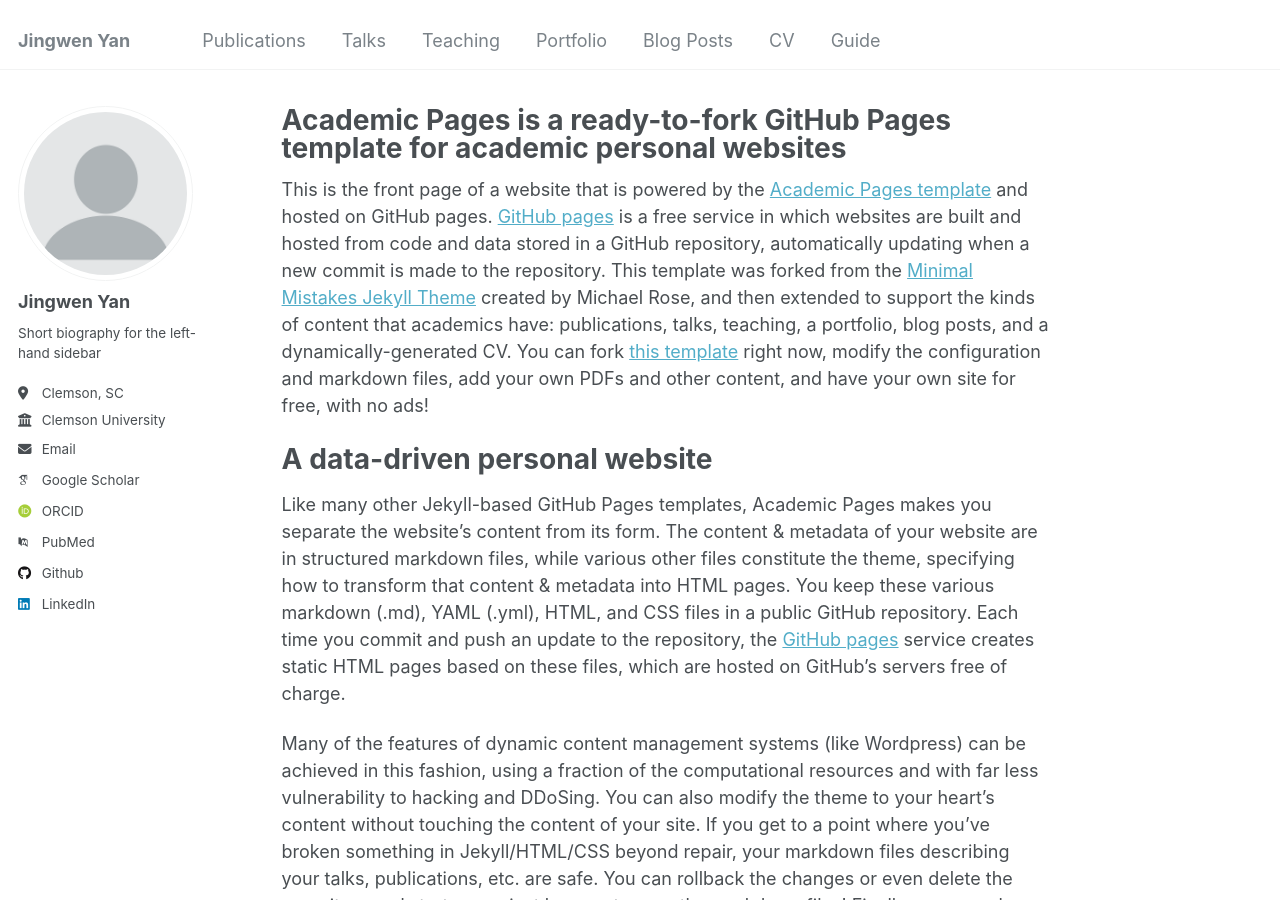
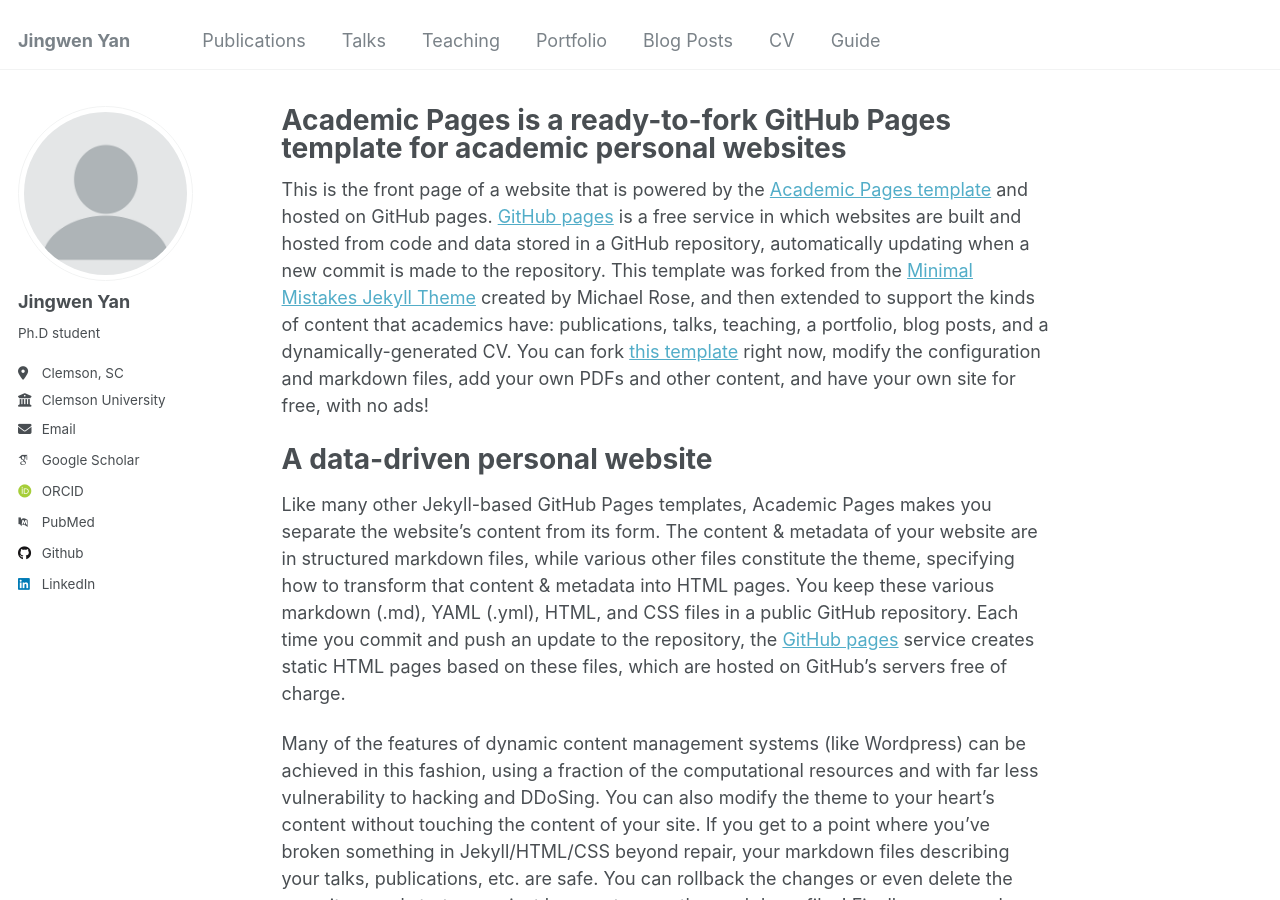
Before and after one commit to Yanjingwen111/Yanjingwen111.github.io, a Jekyll site: the page built from _pages/about.md, in a window 1280 px wide and 900 px high. Built offline with Jekyll 4.4.1, drawn with Linux system fonts in a browser that asks for light colours; some web fonts are replaced.

Commit message:
Update _config.yml

```diff
--- a/_config.yml
+++ b/_config.yml
@@ -24,7 +24,7 @@ author:
   avatar           : "profile.png"
   name             : "Jingwen Yan"
   pronouns         : # example: "she/her"
-  bio              : "Short biography for the left-hand sidebar"
+  bio              : "Ph.D student"
   location         : "Clemson, SC"
   employer         : "Clemson University"
   uri              : # URL
```
